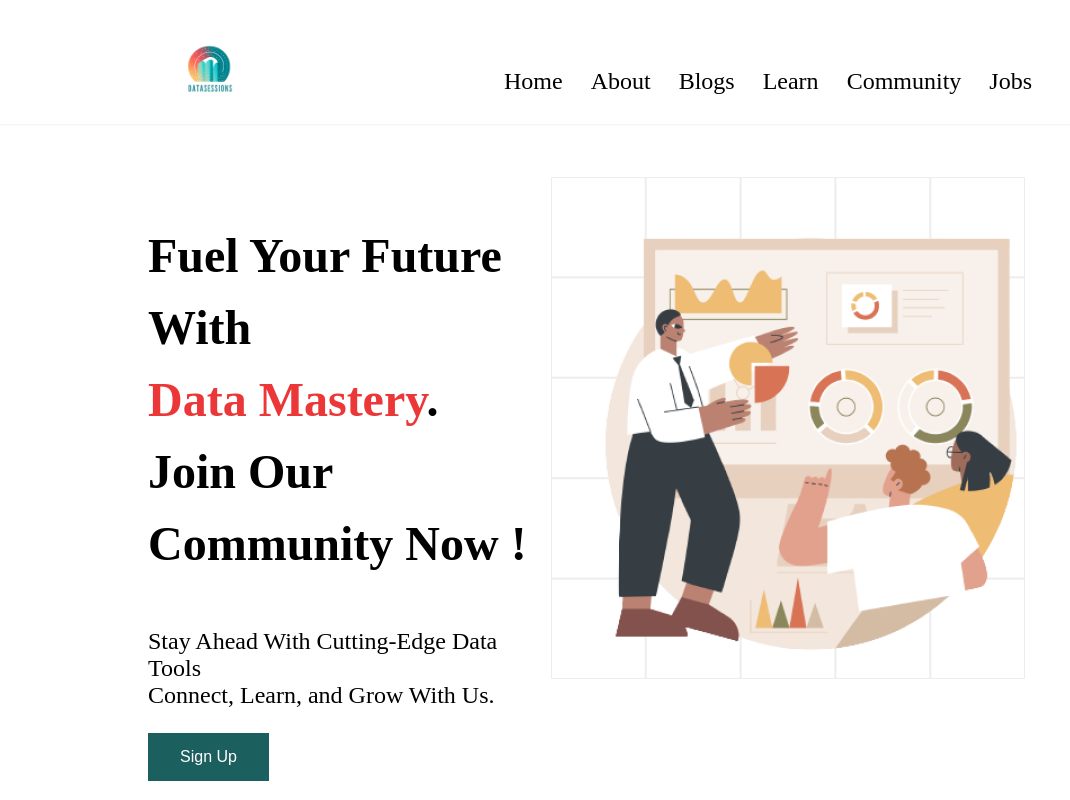
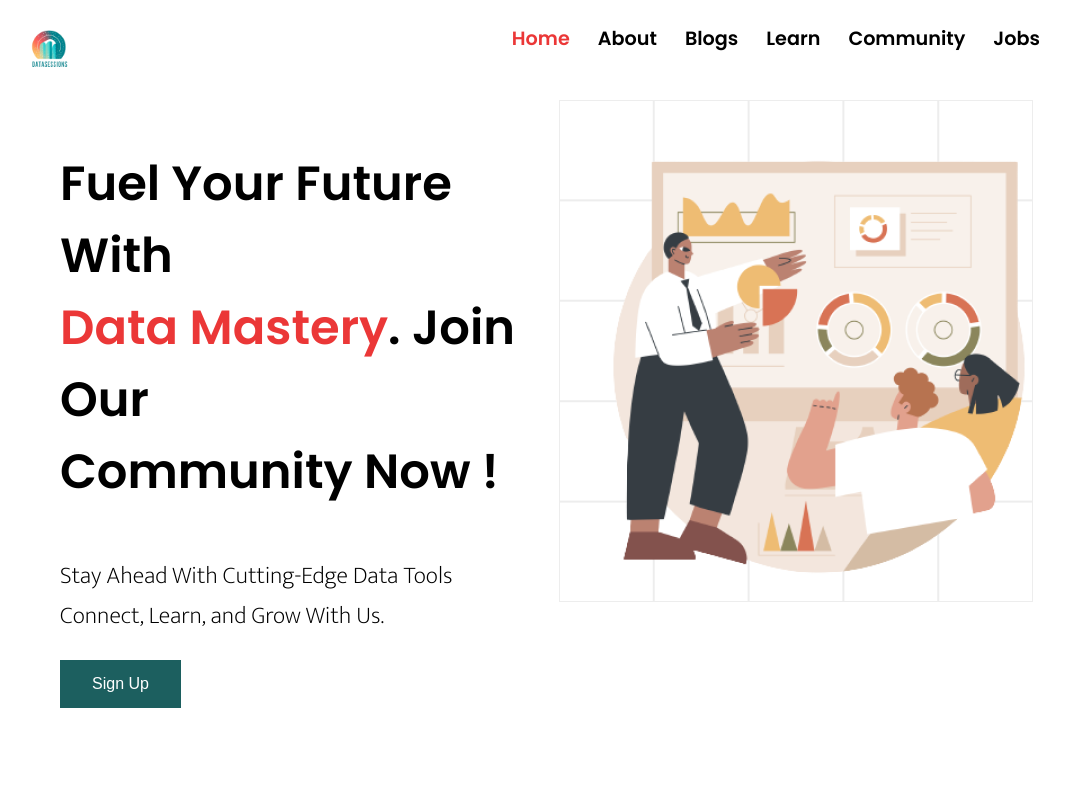
Before and after one commit to MosesChoka/datasessions_landing_page, a plain HTML site: page index.html in a window 1280 px wide. Shown: the whole page, without its empty margins (100-1170 px from the left). Drawn offline with Linux system fonts and the light colour scheme.

Commit message:
Change fonts

```diff
--- a/index.html
+++ b/index.html
@@ -5,12 +5,17 @@
     <meta name="viewport" content="width=device-width, initial-scale=1.0">
     <title>DataSessions</title>
     <link rel="stylesheet" href="main.css">
+    <link href="https://fonts.googleapis.com/css2?family=Poppins:wght@600&family=Roboto+Slab&display=swap" rel="stylesheet">
+    <link href="https://fonts.googleapis.com/css2?family=Mukta:wght@200&family=PT+Sans:ital@1&family=Poppins:wght@600&family=Roboto+Slab:wght@200;400&family=Work+Sans:wght@100&display=swap" rel="stylesheet">
 </head>
+
 <body>
     <header class="header">
-        <img src="/images/data-logo.png" alt="DataSessions" class="header-logo">
         <nav>
-            <ul class="header-nav">
+            <a href="/" class="logo">
+                <img src="/images/data-logo.png" alt="DataSessions">
+            </a>
+            <ul class="header-nav nav-links">
                 <li><a href="/">Home</a></li>
                 <li><a href="#">About</a></li>
                 <li><a href="#">Blogs</a></li>
@@ -20,9 +25,8 @@
             </ul>
         </nav>
     </header>
-    <hr>
 
-    <div>
+    <div class="big-hero">
         <div class="main-hero">
                 <img src="/images/hero-img.png" alt="Learning" class="hero-image">
         </div>
--- a/main.css
+++ b/main.css
@@ -1,24 +1,54 @@
+html,body {
+    margin: 0;
+    padding: 0;
+}
+
 .header {
     /*background-color: bisque;*/
-    height: 100px;
+    height: 50px;
+    position: fixed;
+    width: 100%;
+    z-index: 20;
+}
+
+.logo {
+    margin-right: auto;
+    margin-left: 100px;
     position: relative;
-    width: 100%;
+    box-sizing: border-box;
+    /*display: inline-block;*/
 }
+
+.logo img {
+    height: 6.0rem;
+    width: auto;
+    padding-top: 0;
+
+}
+
+
 .header-nav {
     float: right;
     margin-right: 5em;
-    padding: 5.5vh 60px 0 0;
+    padding: 1.0vh 60px 0 0;
 }
 
-.header-nav a {
-    font-family: 'Josefin Sana';
-    font-size: 24px;
+
+.header-nav > li {
+    display: inline-block;
+    margin-left: 1em;
+}
+
+.nav-links a {
     color: #000;
+    font-family: 'Poppins';
+    font-size: 1.2rem;
+    font-weight: bold;
     text-decoration: none;
 }
 
-.header-nav a:hover,
-.header-nav a:active {
+.nav-links a:hover,
+.nav-links a:active {
     color: rgb(210, 130, 31);
 }
 
@@ -27,11 +57,13 @@
     margin-left: 1.5em;
 }
 
-.header-logo {
-    margin-left: 15em;
-    position: absolute;
-    height: 120px;
-    width: 120px;
+.header-nav > li:first-child a{
+    color: rgb(235, 55, 55);
+    font-weight: bold;
+}
+
+.header-nav > li:first-child a:hover{
+    color: rgb(28, 95, 95);
 }
 
 hr {
@@ -41,24 +73,24 @@ hr {
 
 .hero-image {
     float: right;
-    padding-top: 35px;
+    padding-top: 100px;
     margin-right: 5em;
 }
 
 .hero-content {
-    padding-top: 30px;
-    margin-left: 15em;
+    padding-top: 100px;
+    margin-left: 10em;
 }
 
 .big-intro {
-    font-family: 'Josefin Sans';
+    font-family: 'Poppins';
     font-size: 48px;
     line-height: 1.5;
     font-weight: bold;
 }
 
 .small-intro {
-    font-family: 'Josefin Sans';
+    font-family: 'Mukta';
     font-size: 24px;
     padding-top: 0%;
 }
@@ -72,7 +104,7 @@ hr {
     text-decoration: none;
     display: inline-block;
     font-size: 16px;
-    margin-left: 15em;
+    margin-left: 10em;
     display: inline-block;
 }
 
```
